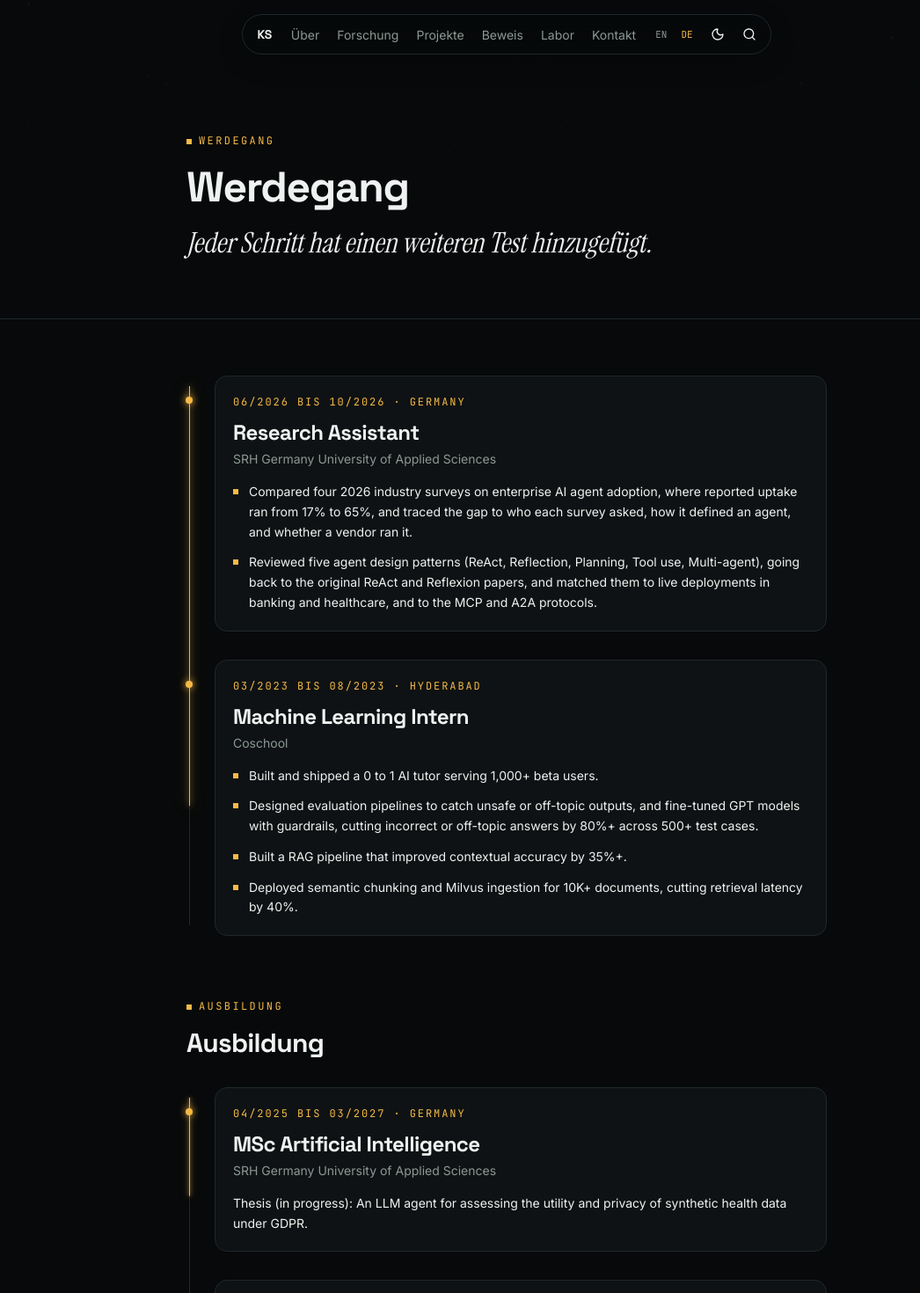
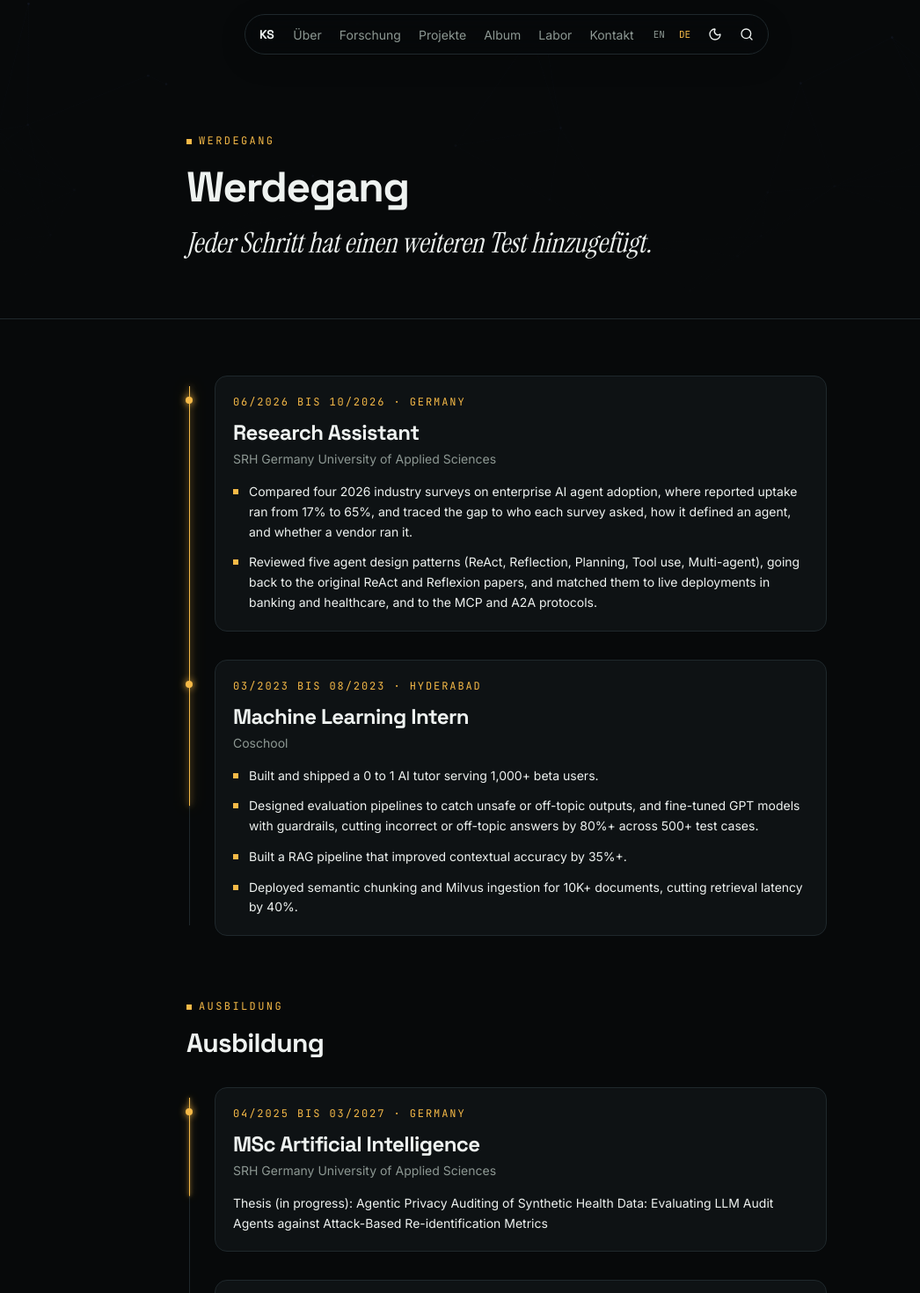
Before and after one commit to khasim8055/kp, a Next.js app: page /de/experience in a window 1280 px wide. Shown: the top 1470 px of the page at 88% size, without its empty margins (64-1110 px from the left). Built offline with nearby package versions, Linux system fonts and the light colour scheme.

Commit message:
Update thesis topic and rename Evidence section to Album
Co-authored-by: Cursor <cursoragent@cursor.com>

```diff
--- a/content/now.mdx
+++ b/content/now.mdx
@@ -7,7 +7,7 @@ updated: 2026-10-03
 
 ## This month
 
-I am writing my MSc thesis. It is an LLM agent that checks whether synthetic health data is useful and private under GDPR.
+I am writing my MSc thesis: Agentic Privacy Auditing of Synthetic Health Data: Evaluating LLM Audit Agents against Attack-Based Re-identification Metrics.
 
 I am building Klindok, offline GDPR-compliant clinical documentation for private practices in the DACH market.
 
--- a/content/papers/week-01-react.mdx
+++ b/content/papers/week-01-react.mdx
@@ -57,7 +57,7 @@ TODO_QUESTIONS. I still need to check the baselines, the datasets, and which abl
 
 ## How I'd use it
 
-The pattern fits the agent work I am already doing. I would connect it to [Klindok](/projects/klindok) and to the thesis agent that checks synthetic health data.
+The pattern fits the agent work I am already doing. I would connect it to [Klindok](/projects/klindok) and to my thesis on agentic privacy auditing of synthetic health data.
 
 ## Reproduce it
 
--- a/data/current-work.ts
+++ b/data/current-work.ts
@@ -3,7 +3,7 @@ export const currentWork = [
     title: "MSc thesis",
     status: "inProgress",
     detail:
-      "An LLM agent for assessing the utility and privacy of synthetic health data under GDPR.",
+      "Agentic Privacy Auditing of Synthetic Health Data: Evaluating LLM Audit Agents against Attack-Based Re-identification Metrics",
   },
   {
     title: "Klindok",
--- a/data/experience.ts
+++ b/data/experience.ts
@@ -51,7 +51,7 @@ export const education: EducationItem[] = [
     start: "04/2025",
     end: "03/2027",
     detail:
-      "Thesis (in progress): An LLM agent for assessing the utility and privacy of synthetic health data under GDPR.",
+      "Thesis (in progress): Agentic Privacy Auditing of Synthetic Health Data: Evaluating LLM Audit Agents against Attack-Based Re-identification Metrics",
   },
   {
     school: "Lovely Professional University",
--- a/messages/de.json
+++ b/messages/de.json
@@ -29,7 +29,7 @@
     "language": "Sprache",
     "backToTop": "Nach oben",
     "scrollProgress": "Seitenfortschritt",
-    "evidence": "Beweis"
+    "evidence": "Album"
   },
   "Hero": {
     "title": "AI/ML Engineer",
@@ -56,7 +56,7 @@
     "title": "Vom IoT-Basteln zu vertrauenswürdiger KI",
     "p1": "Ich habe mit einem B.Tech in Informatik an der Lovely Professional University begonnen, mit Schwerpunkt IoT. 2023 wurde ich Mit-Erfinder eines Patents für einen internetgesteuerten Futterspender für Haustiere.",
     "p2": "Bei Coschool habe ich einen KI-Tutor gebaut, der 1.000+ Beta-Nutzer erreicht hat. Dabei habe ich gelernt: ein Modell ist nur so gut wie die Art, wie man es testet.",
-    "p3": "Für den MSc in KI bin ich nach Deutschland gezogen. Jetzt baue ich Klindok und schreibe eine Thesis darüber, ob synthetische Gesundheitsdaten nützlich und privat sind.",
+    "p3": "Für den MSc in KI bin ich nach Deutschland gezogen. Jetzt baue ich Klindok und schreibe meine Thesis: Agentic Privacy Auditing of Synthetic Health Data: Evaluating LLM Audit Agents against Attack-Based Re-identification Metrics.",
     "years": "Jahre mit ML- und LLM-Systemen",
     "users": "erreichte Beta-Nutzer",
     "patent": "Patent",
@@ -119,11 +119,11 @@
     "eyebrow": "FORSCHUNG",
     "title": "Forschung und akademische Arbeit",
     "coreEyebrow": "ZENTRALE FORSCHUNGSFRAGE",
-    "coreP1": "Meine Thesis fragt, ob synthetische Gesundheitsdaten unter der DSGVO nützlich und privat sein können.",
+    "coreP1": "Meine Thesis ist Agentic Privacy Auditing of Synthetic Health Data: Evaluating LLM Audit Agents against Attack-Based Re-identification Metrics.",
     "coreP2": "Klindok hält klinische Daten offline, damit das Modell die Praxis nicht verlassen muss.",
     "coreP3": "Meine Agentenarbeit schaut, warum gemeldete Adoption so stark schwankt, und welche Designmuster in echten Einsätzen halten.",
     "thesisTitle": "Masterarbeit",
-    "thesisBody": "Ein LLM-Agent, der prüft, ob synthetische Gesundheitsdaten unter der DSGVO nützlich und privat sind.",
+    "thesisBody": "Agentic Privacy Auditing of Synthetic Health Data: Evaluating LLM Audit Agents against Attack-Based Re-identification Metrics",
     "agentsTitle": "KI-Agenten in Unternehmen",
     "agentsBody": "Vier Umfragen aus 2026 verglichen, in denen die gemeldete Adoption zwischen 17% und 65% lag, und den Gründen nachgegangen.",
     "patternsTitle": "Agenten-Designmuster",
@@ -355,8 +355,8 @@
     "lightSample": "Hell"
   },
   "Evidence": {
-    "eyebrow": "BEWEIS",
-    "title": "Arbeit, die man sehen kann",
+    "eyebrow": "ALBUM",
+    "title": "Album",
     "subtitle": "Aufnahmen und Bilder aus der Arbeit. Mehr folgt.",
     "items": {
       "recording01": "Arbeitsaufnahme"
--- a/messages/en.json
+++ b/messages/en.json
@@ -29,7 +29,7 @@
     "language": "Language",
     "backToTop": "Back to top",
     "scrollProgress": "Page scroll",
-    "evidence": "Evidence"
+    "evidence": "Album"
   },
   "Hero": {
     "title": "AI/ML Engineer",
@@ -56,7 +56,7 @@
     "title": "From IoT tinkering to trustworthy AI",
     "p1": "I started with a B.Tech in Computer Science at Lovely Professional University, with a specialisation in IoT. In 2023 I became a co-inventor on a patent for an internet controlled pet food dispenser.",
     "p2": "At Coschool I built an AI tutor that reached 1,000+ beta users. That work taught me a model is only as good as how you test it.",
-    "p3": "I moved to Germany for an MSc in AI. Now I am building Klindok, and writing a thesis on whether synthetic health data is useful and private.",
+    "p3": "I moved to Germany for an MSc in AI. Now I am building Klindok, and writing my thesis: Agentic Privacy Auditing of Synthetic Health Data: Evaluating LLM Audit Agents against Attack-Based Re-identification Metrics.",
     "years": "years building ML and LLM systems",
     "users": "beta users reached",
     "patent": "patent",
@@ -119,11 +119,11 @@
     "eyebrow": "RESEARCH",
     "title": "Research and academic work",
     "coreEyebrow": "CORE RESEARCH QUESTION",
-    "coreP1": "My thesis asks whether synthetic health data can be useful and private under GDPR.",
+    "coreP1": "My thesis is Agentic Privacy Auditing of Synthetic Health Data: Evaluating LLM Audit Agents against Attack-Based Re-identification Metrics.",
     "coreP2": "Klindok keeps clinical data offline, so the model does not need to leave the practice.",
     "coreP3": "My agent work looks at why reported adoption swings so widely, and which design patterns hold up in real deployments.",
     "thesisTitle": "MSc thesis",
-    "thesisBody": "An LLM agent that checks if synthetic health data is useful and private under GDPR.",
+    "thesisBody": "Agentic Privacy Auditing of Synthetic Health Data: Evaluating LLM Audit Agents against Attack-Based Re-identification Metrics",
     "agentsTitle": "Enterprise AI agents",
     "agentsBody": "Compared four 2026 surveys where reported adoption ranged from 17% to 65%, and traced why.",
     "patternsTitle": "Agent design patterns",
@@ -355,8 +355,8 @@
     "lightSample": "Light"
   },
   "Evidence": {
-    "eyebrow": "EVIDENCE",
-    "title": "Work you can see",
+    "eyebrow": "ALBUM",
+    "title": "Album",
     "subtitle": "Recordings and images from the work. More coming.",
     "items": {
       "recording01": "Work recording"
```
